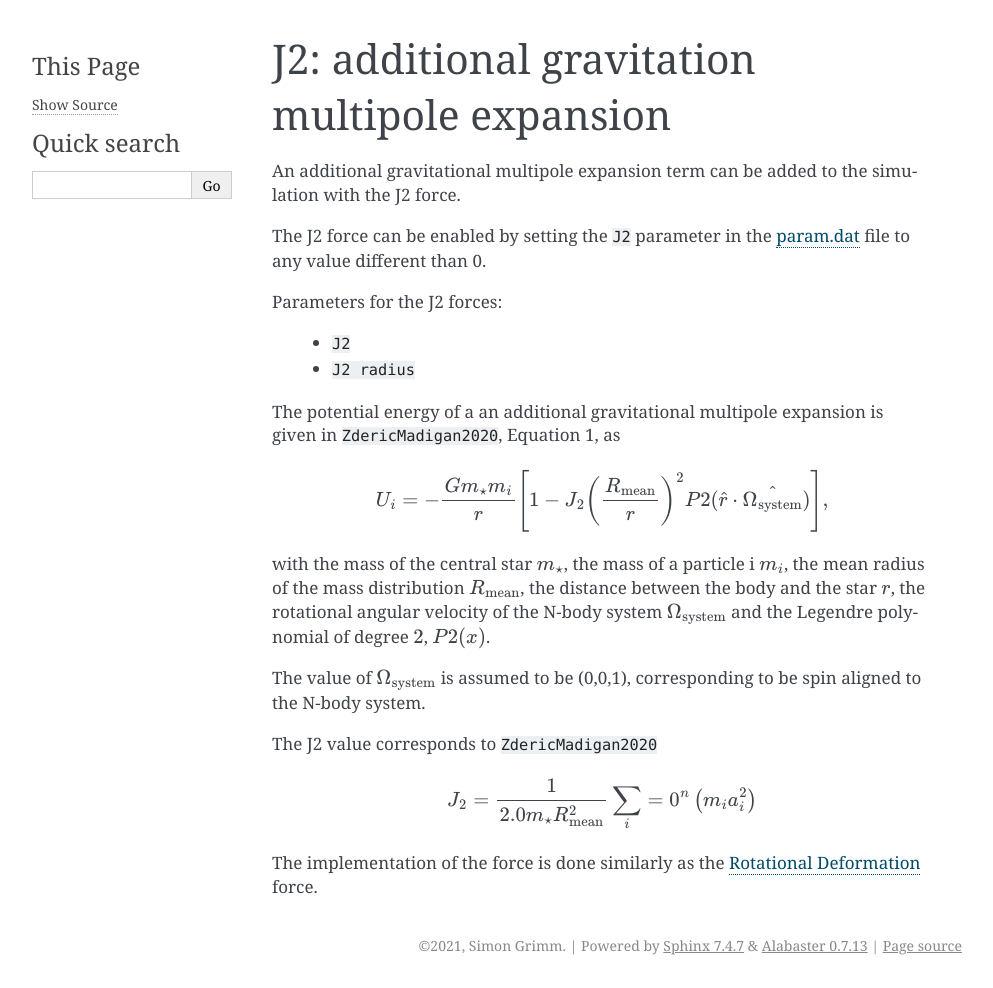
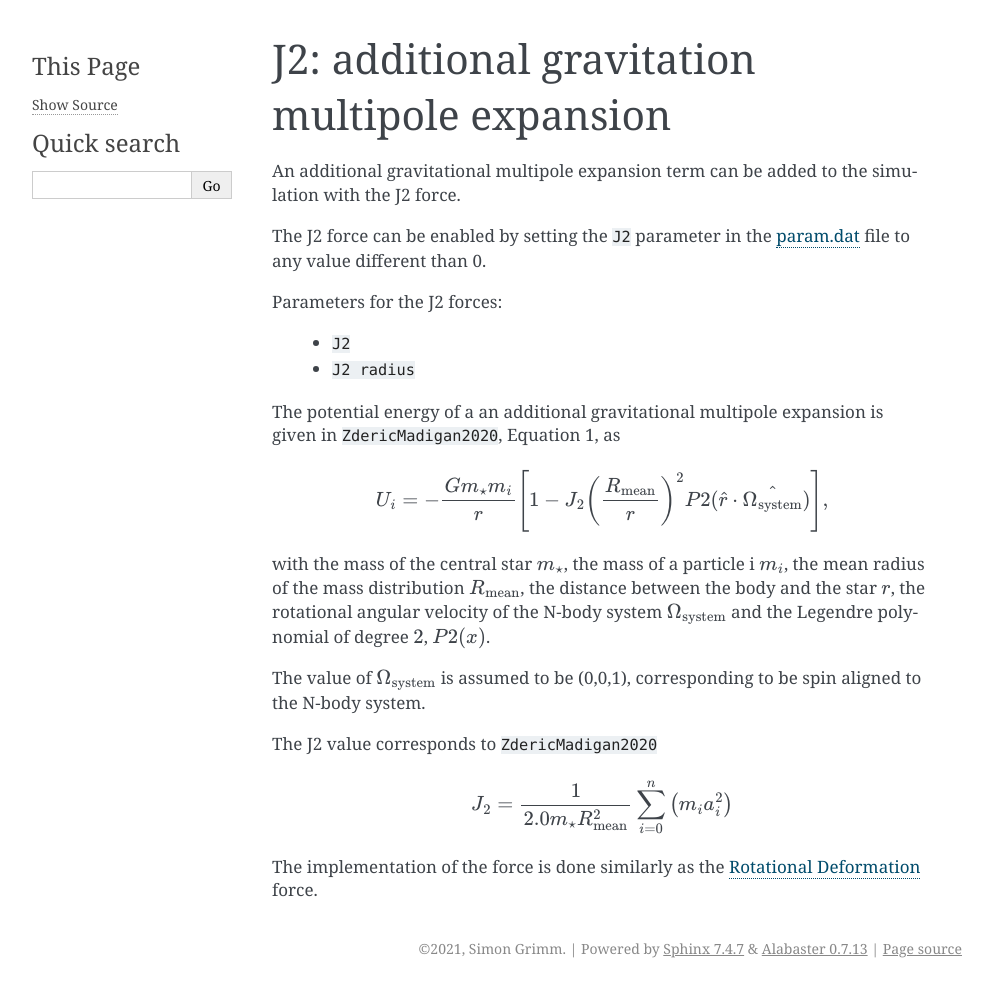
Before and after one commit to vinfreecs/genga, a Sphinx documentation site: the page built from docs/J2.rst, in a window 1280 px wide. Shown: the whole page, without its empty margins (148-1141 px from the left). Built offline with Sphinx 7.4.7, drawn with Linux system fonts in a browser that asks for light colours; cross-references to code outside the pages are shown as plain code.

Commit message:
update documentation

```diff
--- a/docs/J2.rst
+++ b/docs/J2.rst
@@ -31,7 +31,7 @@ The J2 value corresponds to :cite:p:`ZdericMadigan2020`
 
 .. math::
 
-    J_{2} = \frac{1}{2.0 m_{\star} R_{\text{mean}}^2} \sum_i=0^n \left(m_i a_i^2 \right)
+    J_{2} = \frac{1}{2.0 m_{\star} R_{\text{mean}}^2} \sum_{i=0}^n \left(m_i a_i^2 \right)
 
 
 The implementation of the force is done similarly as the :ref:`RotationalDeformation` force.
```
